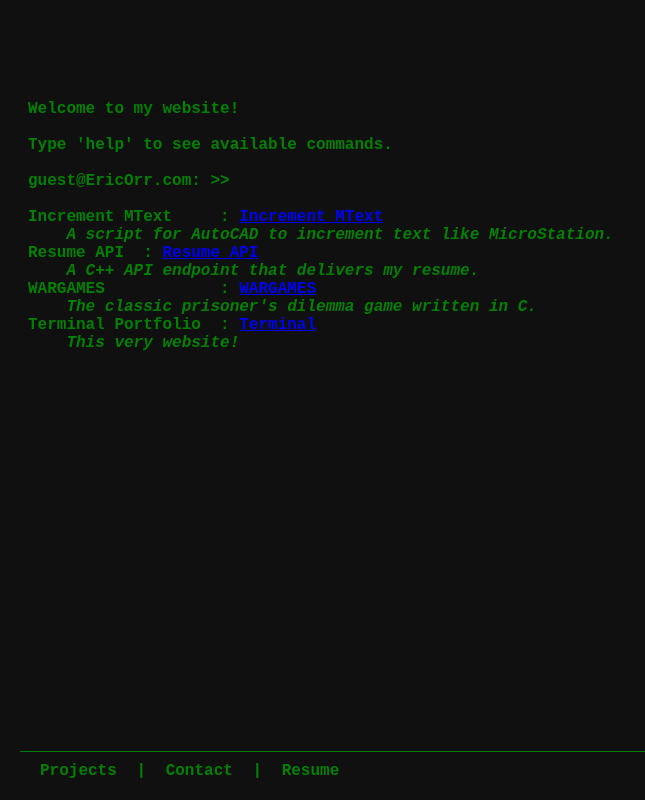
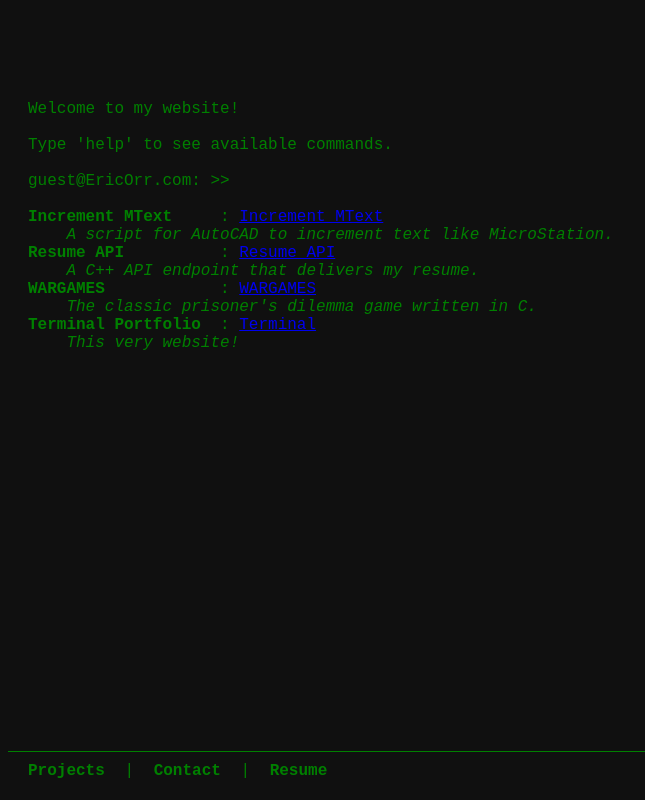
Before and after one commit to EricOrrDev/PersonalWebsite, a website: page public/index.html in a window 1280 px wide. Both pictures are taken after a click on the link "Projects". Shown: the whole page, without its empty margins (0-645 px from the left). Drawn offline with Linux system fonts and the light colour scheme.

Commit message:
small text changes

```diff
--- a/public/style.css
+++ b/public/style.css
@@ -8,7 +8,7 @@
     background-color: var(--grey);
     color: var(--green);
     font-family: "Courier New", Courier, monospace;
-	font-weight: bold;
+
     font-size: 16px;
 }
 
@@ -37,7 +37,6 @@
 #nav-bar {
     position: fixed;
     bottom: 10px;
-    left: 20px;
     width: calc(100% - 40px);
     text-align: left;
     padding: 10px;
--- a/public/terminal.js
+++ b/public/terminal.js
@@ -26,13 +26,13 @@
 // Command-specific functions
 function showProjects() {
     const projectsString = `
-Increment MText     : <a href="https://github.com/EricOrrDev/Increment-Mtext">Increment MText</a>
+<b>Increment MText</b>     : <a href="https://github.com/EricOrrDev/Increment-Mtext" target="_blank">Increment MText</a>
     <i>A script for AutoCAD to increment text like MicroStation.</i>
-Resume API  : <a href="https://github.com/EricOrrDev/ResumeProject">Resume API</a>
+<b>Resume API</b>          : <a href="https://github.com/EricOrrDev/ResumeProject" target="_blank">Resume API</a>
     <i>A C++ API endpoint that delivers my resume.</i>
-WARGAMES            : <a href="https://github.com/EricOrrDev/WARGAMES">WARGAMES</a>
+<b>WARGAMES</b>            : <a href="https://github.com/EricOrrDev/WARGAMES" target="_blank">WARGAMES</a>
     <i>The classic prisoner's dilemma game written in C.</i>
-Terminal Portfolio  : <a href="https://github.com/EricOrrDev/Terminal-Website">Terminal</a>
+<b>Terminal Portfolio</b>  : <a href="https://github.com/EricOrrDev/Terminal-Website" target="_blank">Terminal</a>
     <i>This very website!</i>
     `;
     printToTerminal(projectsString);
```
